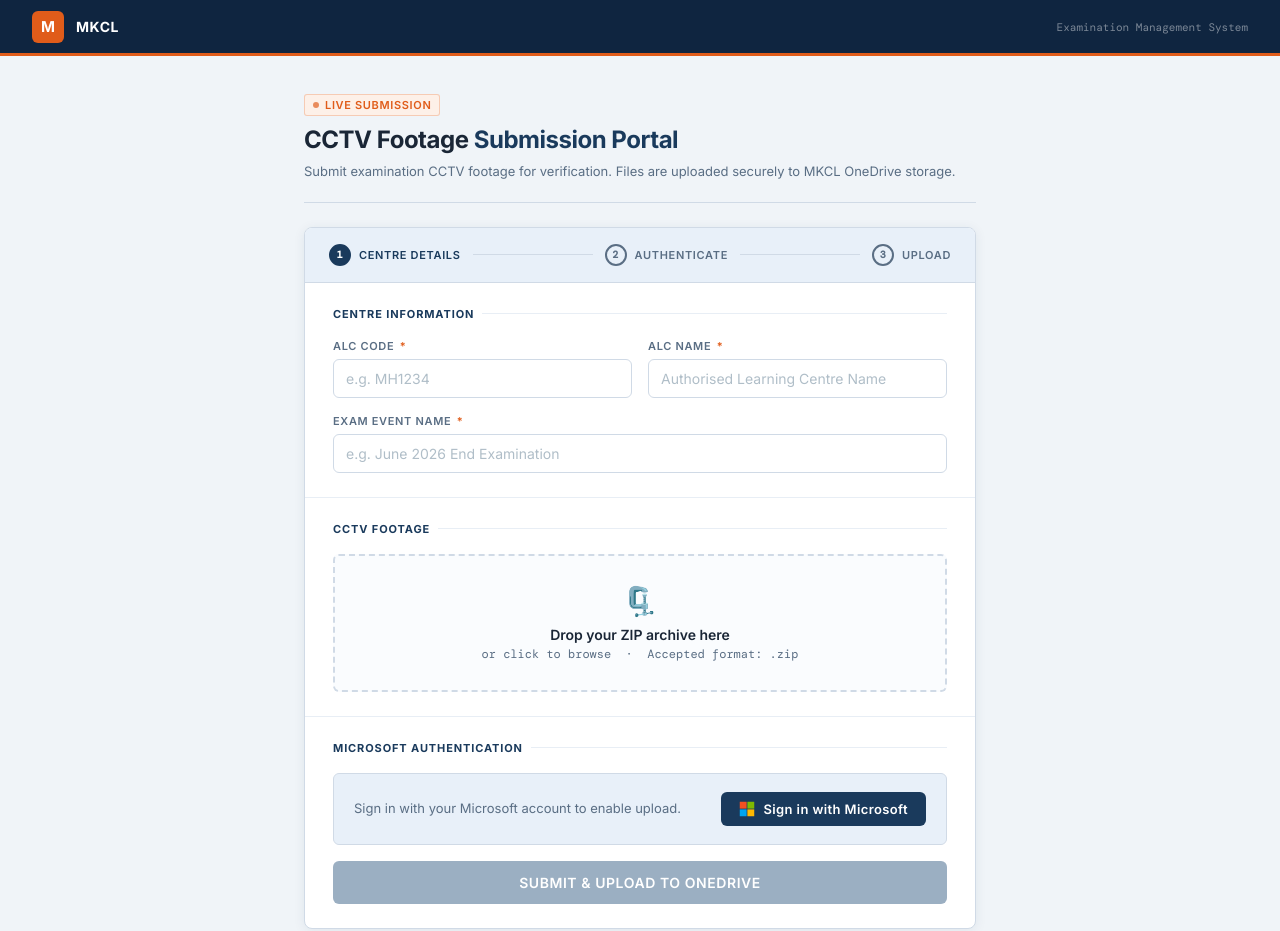
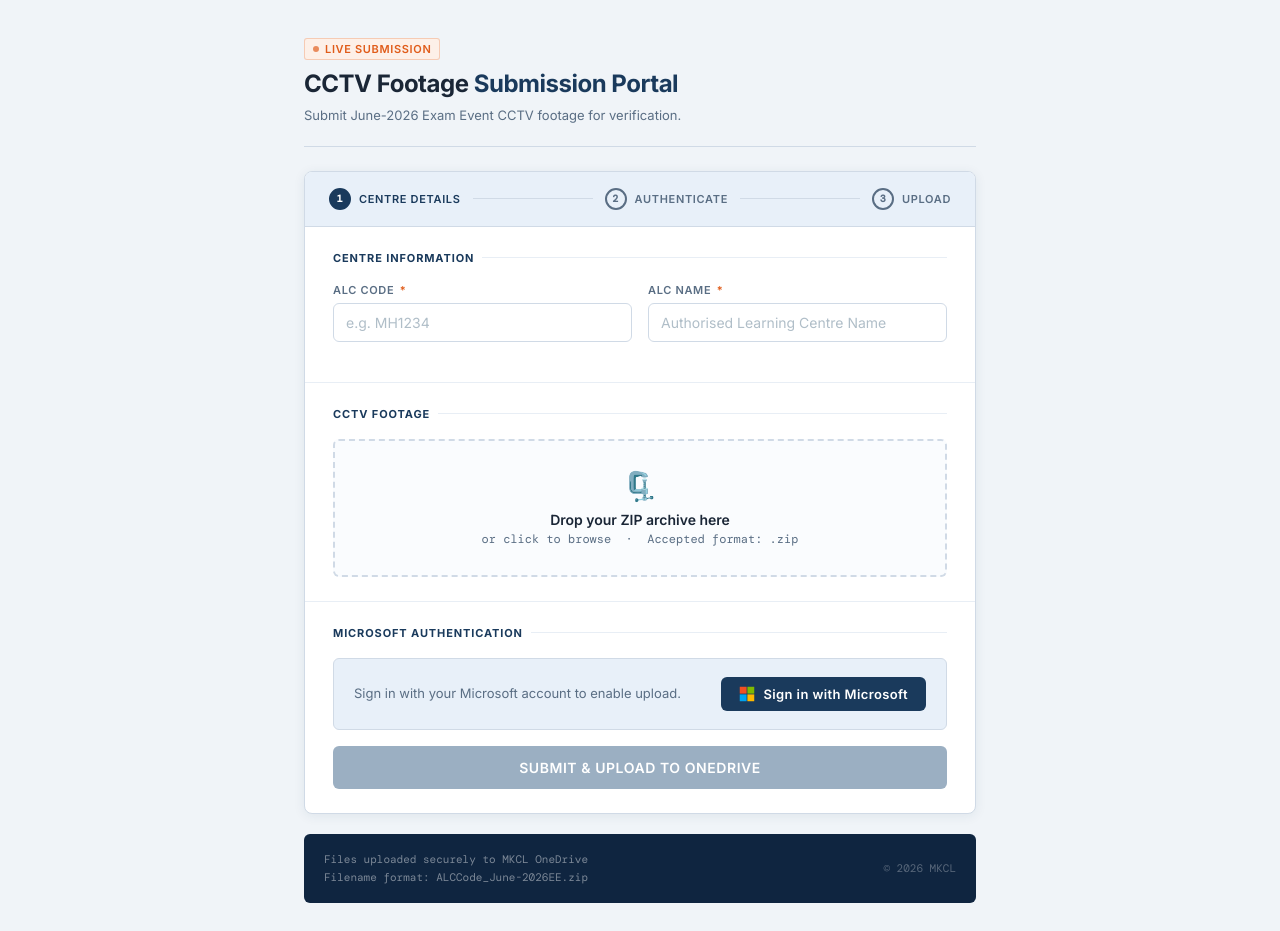
Before and after one commit to nileshtawar/nileshtawar.github.io, a plain HTML site: page cctv_submission(7).html in a window 1280 px wide. Shown: the top 931 px of the page. Drawn offline with nearby package versions, Linux system fonts and the light colour scheme.

Commit message:
Update cctv_submission(7).html
Textual changes

```diff
--- a/cctv_submission(7).html
+++ b/cctv_submission(7).html
@@ -101,19 +101,11 @@
 </head>
 <body>
 
-<div class="topbar">
-  <div class="topbar-brand">
-    <div class="topbar-logo">M</div>
-    <div class="topbar-name">MKCL</div>
-  </div>
-  <div class="topbar-right">Examination Management System</div>
-</div>
-
-<div class="page-wrap">
+ <div class="page-wrap">
   <div class="page-header">
     <div class="tag">Live Submission</div>
     <div class="page-title">CCTV Footage <span>Submission Portal</span></div>
-    <div class="page-desc">Submit examination CCTV footage for verification. Files are uploaded securely to MKCL OneDrive storage.</div>
+    <div class="page-desc">Submit June-2026 Exam Event CCTV footage for verification.</div>
   </div>
 
   <div class="card">
@@ -136,10 +128,6 @@
           <label>ALC Name <span class="req">*</span></label>
           <input type="text" id="alcName" placeholder="Authorised Learning Centre Name">
         </div>
-      </div>
-      <div class="field">
-        <label>Exam Event Name <span class="req">*</span></label>
-        <input type="text" id="examEvent" placeholder="e.g. June 2026 End Examination">
       </div>
     </div>
 
```
